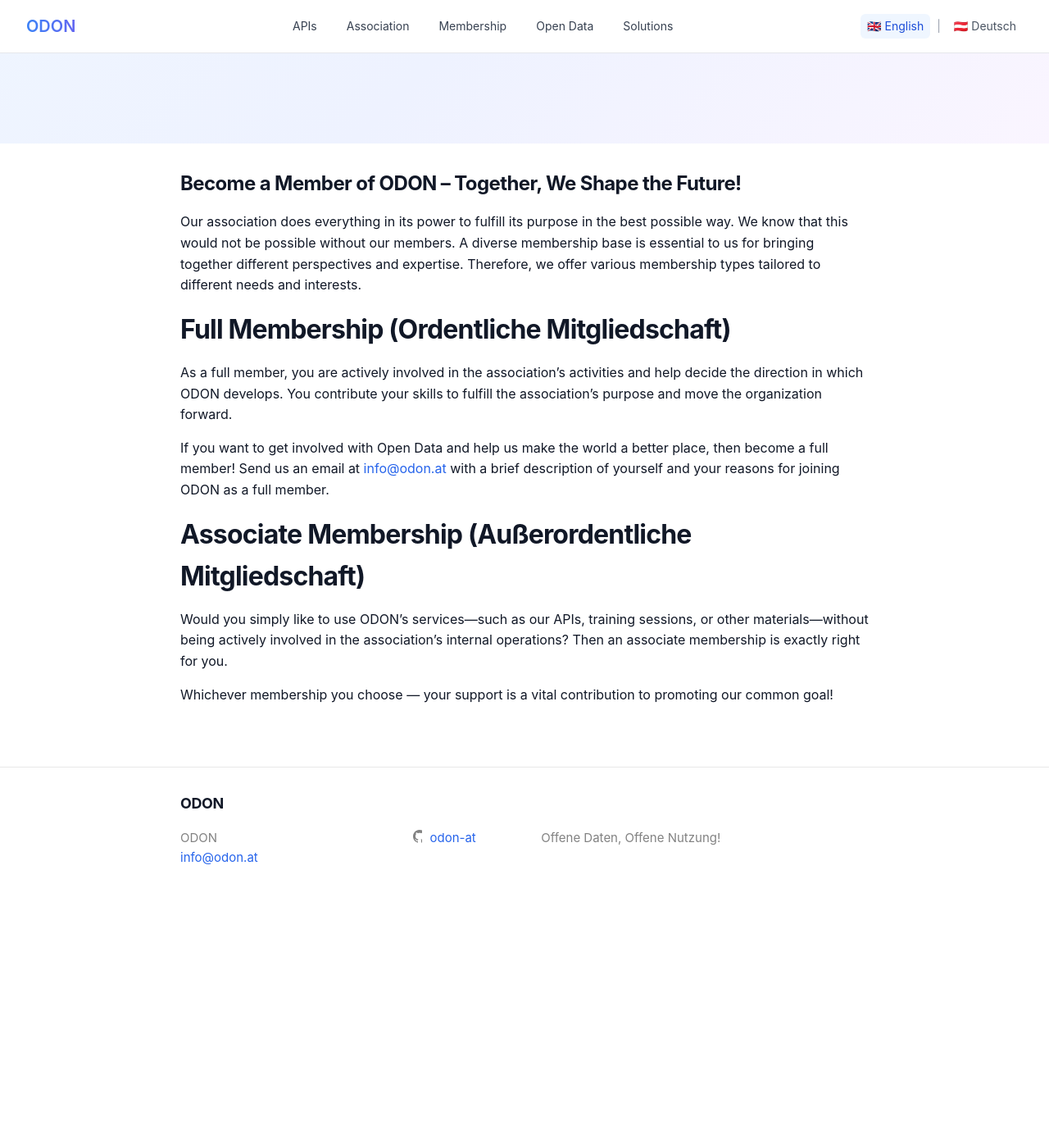
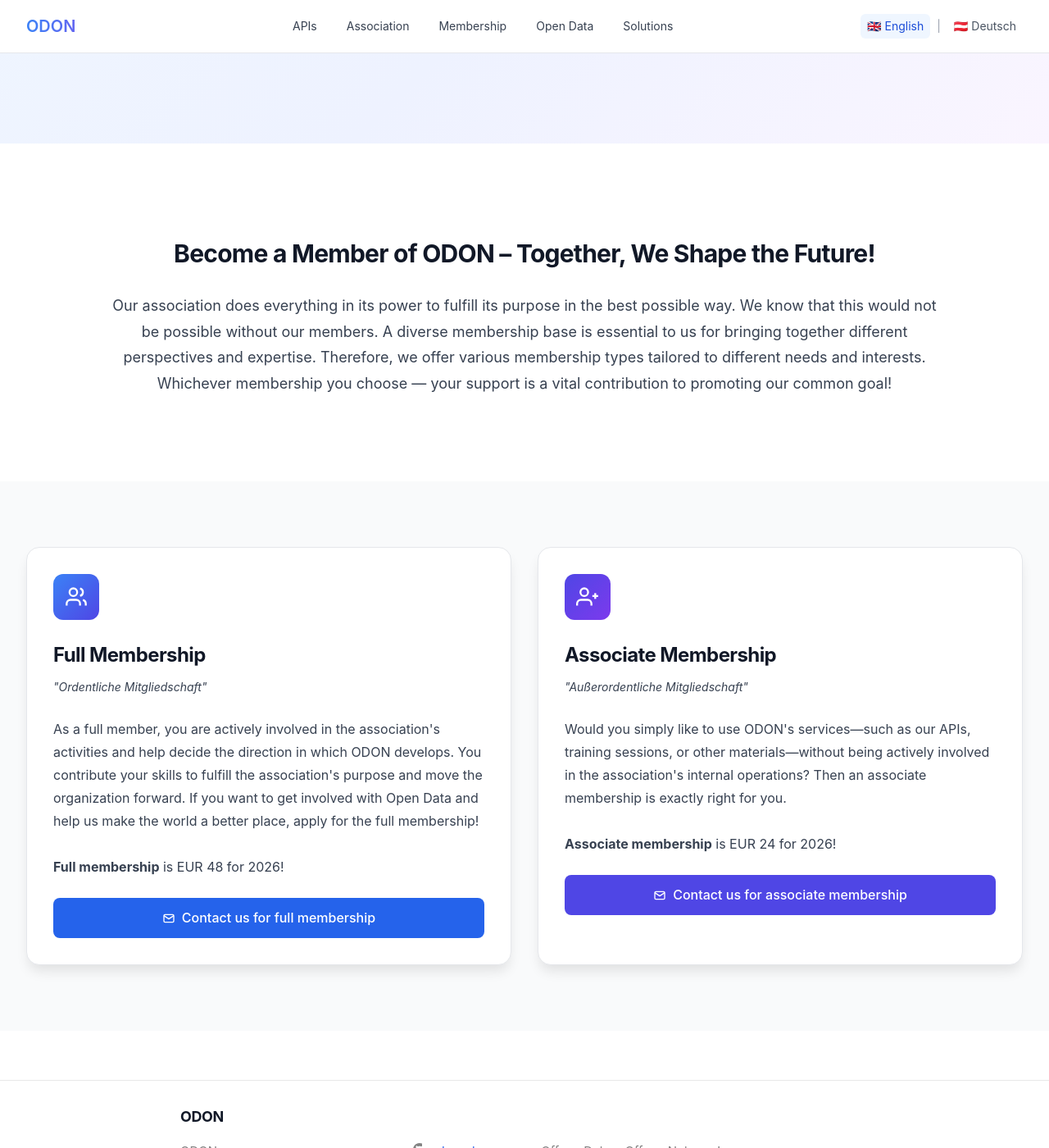
Before and after one commit to verein-odon/verein-odon.github.io, a Jekyll site: the page built from docs/en/membership.md, in a window 1280 px wide and 1400 px high, scrolled down 312 px. Shown: the whole window at 82% size. Built offline with Jekyll 4.4.1, drawn with Linux system fonts in a browser that asks for light colours; before the commit the page ends 1430 px from its top, so only the background shows below that.

Commit message:
Update layout for association (en) page

```diff
--- a/docs/_layouts/page.html
+++ b/docs/_layouts/page.html
@@ -8,9 +8,7 @@
   </header> -->
 
   <div class="post-content">
-    <div class="wrapper">
       {{ content }}
-    </div>
   </div>
 
 </article>
--- a/docs/en/membership.md
+++ b/docs/en/membership.md
@@ -6,21 +6,73 @@
 permalink: /en/membership/
 ---
 
-# Become a Member of ODON – Together, We Shape the Future!
+<!-- Intro Section -->
+<section class="section bg-white">
+<div class="container">
+    <div class="content-section text-center">
+    <h2>
+        Become a Member of ODON – Together, We Shape the Future!
+    </h2>
+    <p>
+        Our association does everything in its power to fulfill its purpose in the best possible way. We know that this would not be possible without our members. A diverse membership base is essential to us for bringing together different perspectives and expertise. Therefore, we offer various membership types tailored to different needs and interests. Whichever membership you choose — your support is a vital contribution to promoting our common goal!
+    </p>
+    </div>
+</div>
+</section>
 
-Our association does everything in its power to fulfill its purpose in the best possible way. We know that this would not be possible without our members. A diverse membership base is essential to us for bringing together different perspectives and expertise. Therefore, we offer various membership types tailored to different needs and interests.
-
-## Full Membership (Ordentliche Mitgliedschaft)
-
-As a full member, you are actively involved in the association's activities and help decide the direction in which ODON develops. You contribute your skills to fulfill the association's purpose and move the organization forward.
-
-If you want to get involved with Open Data and help us make the world a better place, then become a full member! Send us an email at [info@odon.at](mailto:info@odon.at) with a brief description of yourself and your reasons for joining ODON as a full member.
-
-
-## Associate Membership (Außerordentliche Mitgliedschaft)
-
-Would you simply like to use ODON's services—such as our APIs, training sessions, or other materials—without being actively involved in the association's internal operations? Then an associate membership is exactly right for you.
-
-
-
-Whichever membership you choose — your support is a vital contribution to promoting our common goal!
+<!-- Membership Types -->
+<section class="section bg-gray">
+<div class="container">
+    <div class="membership-grid">
+    <!-- Full Membership Card -->
+    <div class="membership-card">
+        <div class="membership-icon">
+        <svg viewBox="0 0 24 24" fill="none" stroke="currentColor" stroke-width="2">
+            <path d="M16 21v-2a4 4 0 0 0-4-4H6a4 4 0 0 0-4 4v2"></path>
+            <circle cx="9" cy="7" r="4"></circle>
+            <path d="M22 21v-2a4 4 0 0 0-3-3.87"></path>
+            <path d="M16 3.13a4 4 0 0 1 0 7.75"></path>
+        </svg>
+        </div>
+        <h3>Full Membership</h3>
+        <p class="membership-subtitle">"Ordentliche Mitgliedschaft"</p>
+        <p>As a full member, you are actively involved in the association's activities and help decide the direction in which ODON develops. You contribute your skills to fulfill the association's purpose and move the organization forward. If you want to get involved with Open Data and help us make the world a better place, apply for the full membership!
+        <br><br>
+        <b>Full membership</b> is EUR 48 for 2026!
+        </p>
+        <a href="mailto:info@odon.at" class="btn btn-primary btn-full">
+        <svg style="width: 1rem; height: 1rem;" viewBox="0 0 24 24" fill="none" stroke="currentColor" stroke-width="2">
+            <rect x="3" y="5" width="18" height="14" rx="2"></rect>
+            <path d="m3 7 9 6 9-6"></path>
+        </svg>
+        <span>Contact us for full membership</span>
+        </a>
+    </div>
+    <!-- Associate Membership Card -->
+    <div class="membership-card">
+        <div class="membership-icon" style="background: linear-gradient(135deg, var(--color-indigo), var(--color-purple));">
+        <svg viewBox="0 0 24 24" fill="none" stroke="currentColor" stroke-width="2">
+            <path d="M16 21v-2a4 4 0 0 0-4-4H5a4 4 0 0 0-4 4v2"></path>
+            <circle cx="8.5" cy="7" r="4"></circle>
+            <line x1="20" y1="8" x2="20" y2="14"></line>
+            <line x1="23" y1="11" x2="17" y2="11"></line>
+        </svg>
+        </div>
+        <h3>Associate Membership</h3>
+        <p class="membership-subtitle">"Außerordentliche Mitgliedschaft"</p>
+        <p data-translate="membership.associate.text">
+        Would you simply like to use ODON's services—such as our APIs, training sessions, or other materials—without being actively involved in the association's internal operations? Then an associate membership is exactly right for you.
+        <br><br>
+        <b>Associate membership</b> is EUR 24 for 2026!
+        </p>
+        <a href="mailto:info@odon.at" class="btn btn-primary btn-full" style="background-color: var(--color-indigo);">
+        <svg style="width: 1rem; height: 1rem;" viewBox="0 0 24 24" fill="none" stroke="currentColor" stroke-width="2">
+            <rect x="3" y="5" width="18" height="14" rx="2"></rect>
+            <path d="m3 7 9 6 9-6"></path>
+        </svg>
+        <span>Contact us for associate membership</span>
+        </a>
+    </div>
+    </div>
+</div>
+</section>
```
